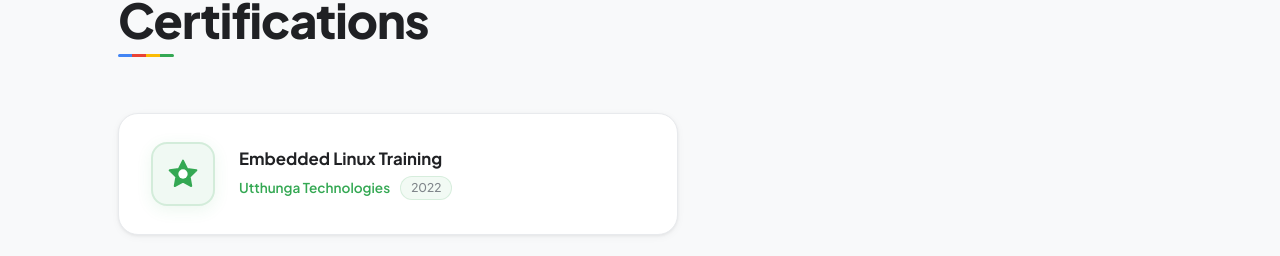
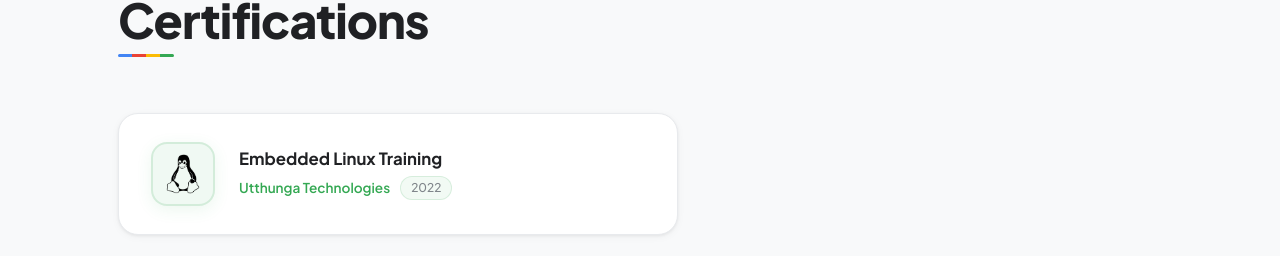
Before and after one commit to Abhimanyukk/abhimanyukk.github.io, a React (Vite) app: page / in a window 1280 px wide. Shown: the part 5835-6091 px from the top of the page. Built offline with nearby package versions, Linux system fonts and the light colour scheme; the HTML template or start-up script is replaced by a standard one.

Commit message:
feat: add Linux logo to Certifications section and update badge icon

```diff
--- a/src/components/Certifications.tsx
+++ b/src/components/Certifications.tsx
@@ -35,7 +35,7 @@ export default function Certifications() {
                 flex: '1 1 320px', maxWidth: 560,
               }}
             >
-              {/* Certificate badge icon */}
+              {/* Linux penguin logo */}
               <div style={{
                 width: 64, height: 64, flexShrink: 0,
                 borderRadius: 16,
@@ -43,11 +43,9 @@ export default function Certifications() {
                 border: `2px solid ${cert.color}28`,
                 display: 'flex', alignItems: 'center', justifyContent: 'center',
                 boxShadow: `0 4px 16px ${cert.color}18`,
+                padding: 8,
               }}>
-                <svg width="32" height="32" viewBox="0 0 24 24" fill="none" xmlns="http://www.w3.org/2000/svg">
-                  <path d="M12 2L15.09 8.26L22 9.27L17 14.14L18.18 21.02L12 17.77L5.82 21.02L7 14.14L2 9.27L8.91 8.26L12 2Z" fill={cert.color} stroke={cert.color} strokeWidth="1.5" strokeLinecap="round" strokeLinejoin="round"/>
-                  <circle cx="12" cy="12" r="3.5" fill="white"/>
-                </svg>
+                <img src="/logos/linux.png" alt="Linux" style={{ width: 44, height: 44, objectFit: 'contain' }} />
               </div>
 
               {/* Content */}
```
Also changed, not shown: public/logos/linux.png (added).
